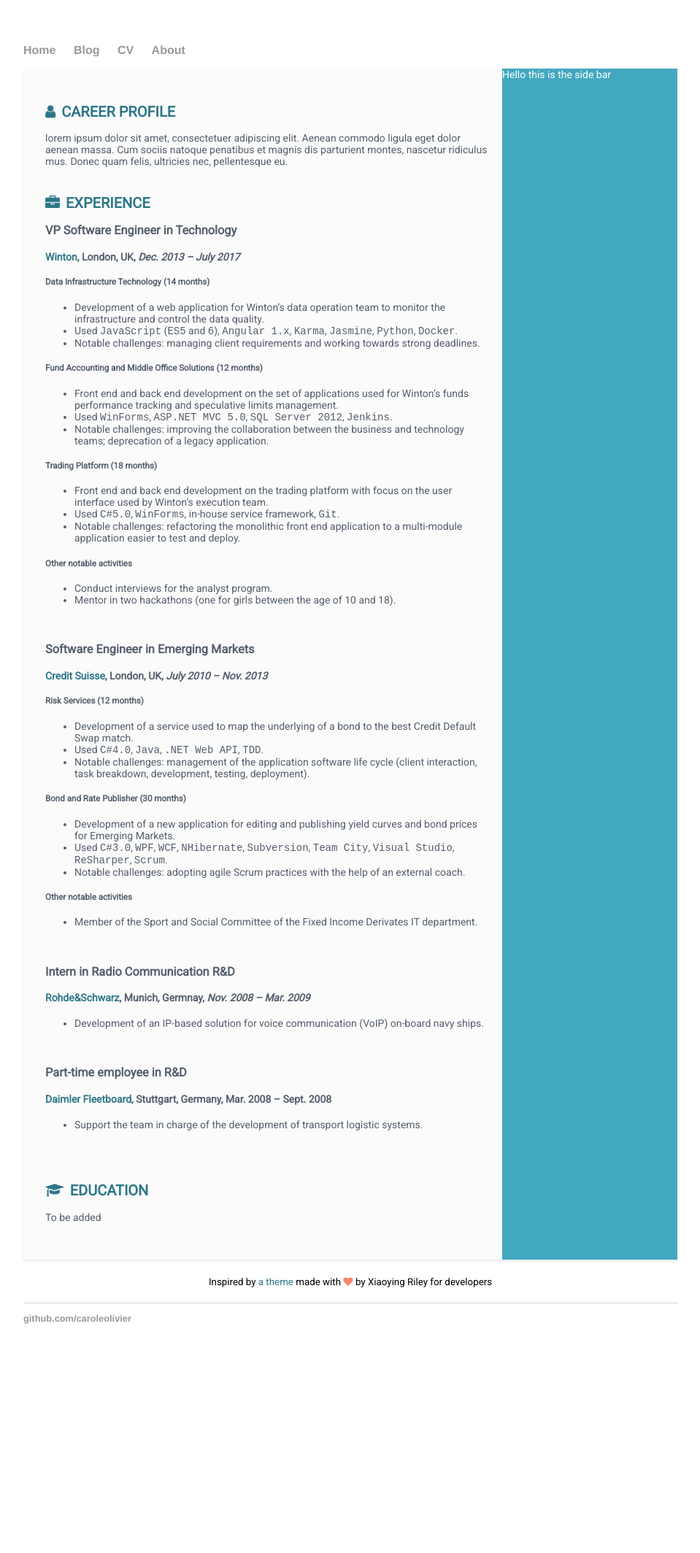
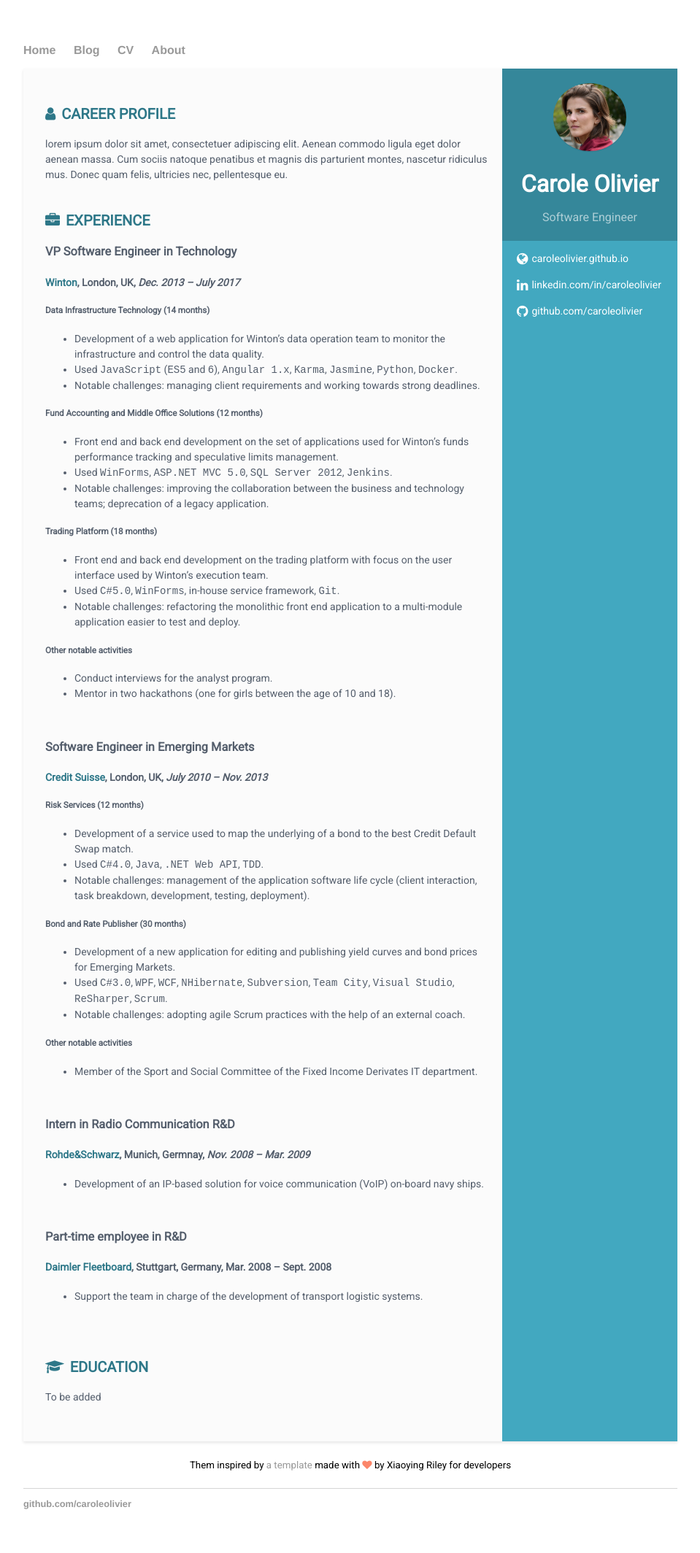
Before and after one commit to caroleolivier/caroleolivier.github.io, a Jekyll site: the page built from cv/index.html, in a window 1280 px wide. Shown: the whole page at 73% size, without its empty margins (160-1119 px from the left). Built offline with Jekyll 4.4.1, drawn with Linux system fonts in a browser that asks for light colours; before the commit the page ends 1874 px from its top, so only the background shows below that.

Commit message:
Add profile information

```diff
--- a/_config.yml
+++ b/_config.yml
@@ -1,3 +1,7 @@
 name: Carole Olivier
+email: to be added
+linkedin: https://www.linkedin.com/in/carole-olivier-2b845955/
+github: https://github.com/caroleolivier
+website: https://caroleolivier.github.io/
 markdown: kramdown
 permalink: /blog/:year/:month/:day/:title
--- a/cv/footer.html
+++ b/cv/footer.html
@@ -1,4 +1,4 @@
 <div class="cv-footer">
     <!--/* This template is released under the Creative Commons Attribution 3.0 License. Please keep the attribution link below when using for your own project. Thank you for your support. :) If you'd like to use the template without the attribution, you can check out other license options via our website: themes.3rdwavemedia.com */-->
-    <small class="copyright">Inspired by <a href="http://themes.3rdwavemedia.com" target="_blank" rel="nofollow">a theme</a> made with <i class="fa fa-heart"></i> by Xiaoying Riley for developers</small>
+    <small class="copyright">Them inspired by <a href="http://themes.3rdwavemedia.com" target="_blank" rel="nofollow">a template</a> made with <i class="fa fa-heart"></i> by Xiaoying Riley for developers</small>
 </div><!--//container-->
--- a/cv/index.html
+++ b/cv/index.html
@@ -4,8 +4,8 @@ title: Carole's CV
 ---
 <div class="cv-wrapper">
     <div class="cv">
-        <div class="sidebar">
-            Hello this is the side bar
+        <div class="sidebar-wrapper">
+            {% include_relative sidebar.html %}
         </div>
         <div class="main-wrapper">
             {% include_relative career-profile.html %}
@@ -16,7 +16,5 @@ title: Carole's CV
         </div>
     </div>
 
-
-
     {% include_relative footer.html %}
 </div>
--- /dev/null
+++ b/cv/sidebar.html
@@ -0,0 +1,21 @@
+<div class="profile-container">
+    <img class="profile-img" src="/assets/profile.jpg" alt="profile picture" />
+    <h1 class="name">{{site.name}}</h1>
+    <h3 class="tagline">Software Engineer</h3>
+</div>
+
+<div class="contact-container">
+    <ul class="contact-list">
+        <li class="website">
+            <i class="fa fa-globe"></i><a href="{{site.website}}" target="_blank">caroleolivier.github.io</a>
+        </li>
+
+        <li class="linkedin">
+            <i class="fa fa-linkedin"></i><a href="{{site.linkedin}}" target="_blank">linkedin.com/in/caroleolivier</a>
+        </li>
+
+        <li class="github">
+            <i class="fa fa-github"></i><a href="{{site.github}}" target="_blank">github.com/caroleolivier</a>
+        </li>
+    </ul>
+</div>
--- a/cv/style.css
+++ b/cv/style.css
@@ -1,8 +1,27 @@
+h1,
+h2,
+h3,
+h4,
+h5,
+h6,
+.h1,
+.h2,
+.h3,
+.h4,
+.h5,
+.h6 {
+  font-family: inherit;
+  color: inherit;
+}
+div {
+    line-height: 1.5;
+}
+
 .cv-wrapper {
     font-family: 'Roboto', sans-serif;
     -webkit-font-smoothing: antialiased;
 }
-div.cv-wrapper a {
+.main-wrapper a {
     color: #2d7788;
 }
 .cv {
@@ -13,47 +32,28 @@ div.cv-wrapper a {
     box-shadow: 0px 2px 4px rgba(0, 0, 0, 0.1);
 }
 
+
+
 .main-wrapper {
     padding: 30px;
     padding-right: 260px;
 }
-
 .main-wrapper .section {
     padding-bottom: 20px;
 }
-
 .main-wrapper .section-title {
     text-transform: uppercase;
     font-size: 20px;
     font-weight: 600;
     color: #2d7788;
-    /* position: relative;
-    margin-top: 0;
-    margin-bottom: 20px; */
   }
 .main-wrapper .section-title .fa {
-    /* width: 30px;
-    height: 30px; */
     margin-right: 8px;
-    /* display: inline-block;
-    color: #fff;
-    -webkit-border-radius: 50%;
-    -moz-border-radius: 50%;
-    -ms-border-radius: 50%;
-    -o-border-radius: 50%;
-    border-radius: 50%;
-    -moz-background-clip: padding;
-    -webkit-background-clip: padding-box;
-    background-clip: padding-box;
-    background: #2d7788;
-    text-align: center;
-    padding-top: 8px;
-    font-size: 16px;
-    position: relative;
-    top: -2px; */
 }
 
-.sidebar {
+
+
+.sidebar-wrapper {
     background: #42A8C0;
     position: absolute;
     right: 0;
@@ -62,10 +62,57 @@ div.cv-wrapper a {
     min-height: 800px;
     color: #fff;
 }
+.sidebar-wrapper .profile-container {
+    background: rgba(0, 0, 0, 0.2);
+    text-align: center;
+    color: #fff;
+    padding: 20px
+}
+.sidebar-wrapper .name {
+  font-size: 32px;
+  font-weight: 900;
+  margin-top: 0;
+  margin-bottom: 10px;
+}
+.sidebar-wrapper .tagline {
+  color: rgba(255, 255, 255, 0.6);
+  font-size: 16px;
+  font-weight: 400;
+  margin-top: 0;
+  margin-bottom: 0;
+}
+.sidebar-wrapper .profile-img {
+    max-width: 100px;
+    margin-bottom: 15px;
+    border: 0px solid #fff;
+    border-radius: 100%;
+    box-shadow: 0 1px 1px rgba(0, 0, 0, 0.1);
+  }
+.sidebar-wrapper .contact-list {
+    list-style: none;
+    padding-left: 20px;
+}
+.sidebar-wrapper a {
+    color: white;
+}
+.sidebar-wrapper .contact-list .fa {
+    margin-right: 5px;
+    font-size: 18px;
+    vertical-align: middle;
+}
+.sidebar-wrapper .contact-list li {
+    margin-bottom: 15px;
+}
+.sidebar-wrapper .contact-list li:last-child {
+    margin-bottom: 0;
+}
+
 
 .experience-item {
     padding-bottom: 20px;
 }
+
+
 
 .cv-footer {
     padding:20px;
```
Also changed, not shown: assets/profile.jpg (added).
